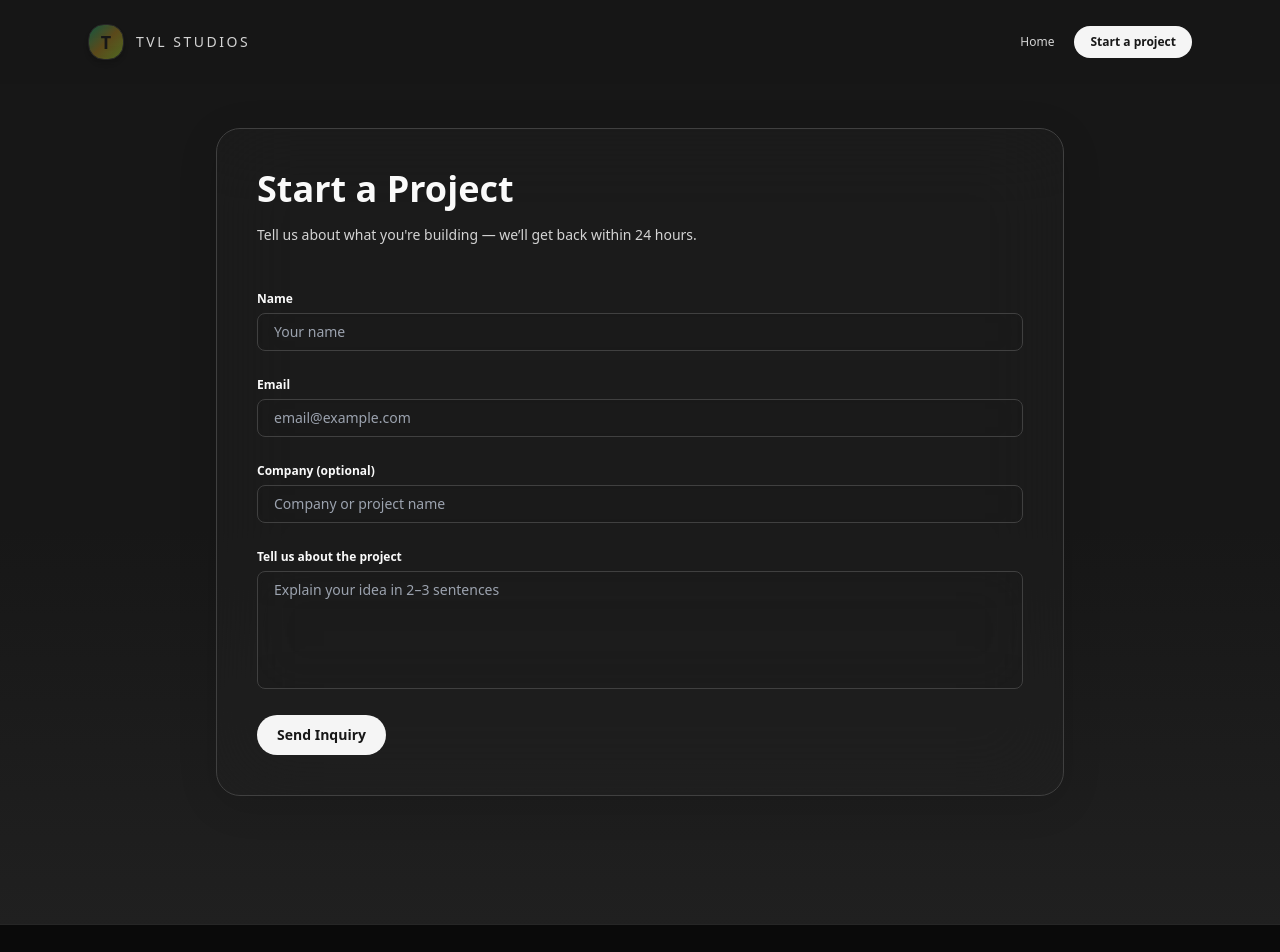
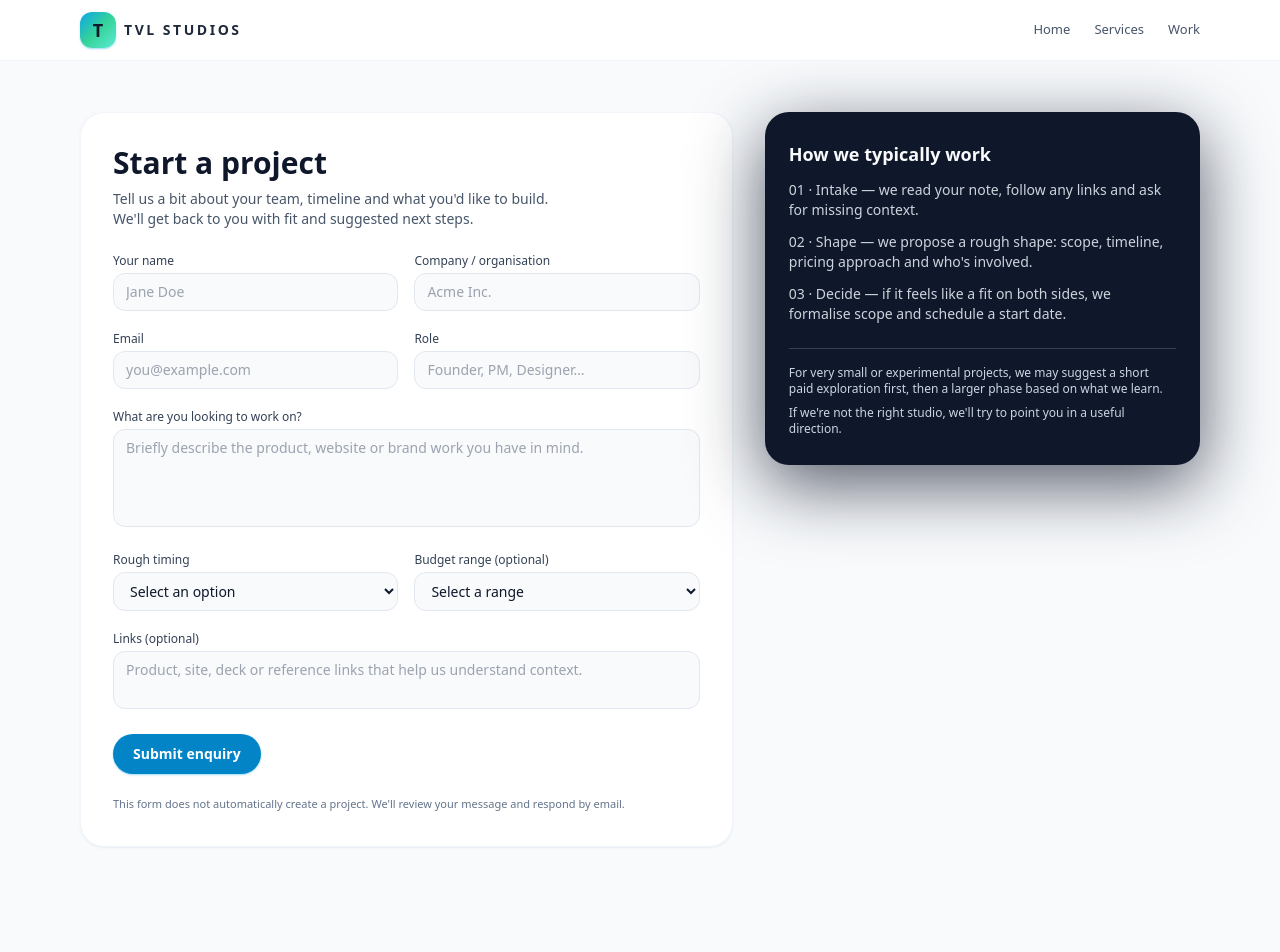
Before and after one commit to Umday-231105/tvlstudios, a Next.js app: page /start-project in a window 1280 px wide. Shown: the top 952 px of the page. Built offline with nearby package versions, Linux system fonts and the light colour scheme.

Commit message:
Update page.jsx

```diff
--- a/src/app/start-project/page.jsx
+++ b/src/app/start-project/page.jsx
@@ -1,81 +1,100 @@
 "use client";
 
 import React, { useState, useEffect } from "react";
-import { ArrowRight, Menu, X } from "lucide-react";
-import { useTheme } from "../ThemeProvider";
+import { motion } from "framer-motion";
+import {
+  Menu,
+  X,
+  Mail,
+  Instagram as InstagramIcon,
+} from "lucide-react";
 
-/* -------------------- NAVBAR -------------------- */
+const SMOOTH_TRANSITION = {
+  duration: 0.8,
+  ease: [0.25, 0.1, 0.25, 1],
+};
+
+const Reveal = ({ children, delay = 0, className = "" }) => (
+  <motion.div
+    initial={{ opacity: 0, y: 12 }}
+    whileInView={{ opacity: 1, y: 0 }}
+    viewport={{ once: true, amount: 0.15 }}
+    transition={{ ...SMOOTH_TRANSITION, delay }}
+    className={className}
+  >
+    {children}
+  </motion.div>
+);
+
+// ------- Navbar -------
 const Navbar = () => {
   const [isScrolled, setIsScrolled] = useState(false);
-  const [mobileMenuOpen, setMobileMenuOpen] = useState(false);
-  const { theme } = useTheme();
+  const [mobileOpen, setMobileOpen] = useState(false);
 
   useEffect(() => {
-    const onScroll = () => setIsScrolled(window.scrollY > 50);
+    const onScroll = () => setIsScrolled(window.scrollY > 40);
     window.addEventListener("scroll", onScroll);
     return () => window.removeEventListener("scroll", onScroll);
   }, []);
 
   return (
     <nav
-      className={`fixed top-0 left-0 right-0 z-50 transition-all duration-500 ${
+      className={`fixed top-0 left-0 right-0 z-40 transition-all duration-300 ${
         isScrolled
-          ? theme === "dark"
-            ? "bg-neutral-900/85 backdrop-blur-xl border-b border-neutral-800 py-4"
-            : "bg-white/80 backdrop-blur-xl border-b border-neutral-200 py-4"
-          : theme === "dark"
-          ? "bg-neutral-900/40 backdrop-blur-xl py-6"
-          : "bg-white/60 backdrop-blur-xl py-6"
+          ? "bg-white shadow-md shadow-slate-200/70"
+          : "bg-white/95 backdrop-blur-sm border-b border-slate-100"
       }`}
     >
-      <div className="max-w-6xl mx-auto px-6 flex items-center justify-between">
-        <a href="/" className="flex items-center gap-3 group">
-          <div className="w-9 h-9 rounded-2xl bg-gradient-to-br from-emerald-200 via-amber-100 to-lime-100 dark:from-emerald-500/40 dark:via-amber-400/30 dark:to-lime-400/40 flex items-center justify-center shadow-md border border-white/80 dark:border-neutral-800">
-            <span className="text-neutral-900 dark:text-neutral-900 font-semibold text-lg">T</span>
+      <div className="max-w-6xl mx-auto px-4 py-3 flex items-center justify-between">
+        <a href="/" className="flex items-center gap-2 group">
+          <div className="w-9 h-9 rounded-xl bg-gradient-to-br from-sky-500 via-emerald-400 to-teal-300 flex items-center justify-center shadow-sm shadow-sky-500/40">
+            <span className="text-slate-900 font-semibold text-lg">T</span>
           </div>
-
-          <span className="font-medium text-sm tracking-[0.18em] uppercase text-neutral-700 dark:text-neutral-300 transition">
+          <span className="font-semibold text-sm tracking-[0.18em] uppercase text-slate-800 group-hover:text-slate-900">
             TVL Studios
           </span>
         </a>
 
-        <div className="hidden md:flex items-center gap-5 text-xs text-neutral-600 dark:text-neutral-300">
-          <a href="/" className="hover:text-neutral-900 dark:hover:text-white transition">
+        <div className="hidden md:flex items-center gap-6 text-[13px] text-slate-600">
+          <a href="/" className="hover:text-slate-900 transition-colors">
             Home
           </a>
+          <a href="/#services" className="hover:text-slate-900 transition-colors">
+            Services
+          </a>
+          <a href="/#work" className="hover:text-slate-900 transition-colors">
+            Work
+          </a>
+        </div>
 
         <button
-            onClick={() => (window.location.href = "/start-project")}
-            className="px-4 py-2 rounded-full bg-neutral-900 text-neutral-50 dark:bg-neutral-100 dark:text-neutral-900 font-semibold"
+          className="md:hidden text-slate-800"
+          onClick={() => setMobileOpen((v) => !v)}
         >
-            Start a project
+          {mobileOpen ? <X /> : <Menu />}
         </button>
       </div>
 
-        <button
-          onClick={() => setMobileMenuOpen((v) => !v)}
-          className="md:hidden text-neutral-700 dark:text-neutral-100"
-        >
-          {mobileMenuOpen ? <X /> : <Menu />}
-        </button>
-      </div>
-
-      {mobileMenuOpen && (
-        <div className="md:hidden border-t border-neutral-200 dark:border-neutral-800 bg-white/95 dark:bg-neutral-900/95 backdrop-blur-xl">
-          <div className="px-4 py-4 text-neutral-800 dark:text-neutral-100 flex flex-col gap-3">
-            <a href="/" onClick={() => setMobileMenuOpen(false)}>
+      {mobileOpen && (
+        <div className="md:hidden border-t border-slate-100 bg-white">
+          <div className="max-w-6xl mx-auto px-4 py-4 flex flex-col gap-3 text-sm text-slate-800">
+            <a href="/" onClick={() => setMobileOpen(false)} className="py-1">
               Home
             </a>
-
-            <button
-              onClick={() => {
-                setMobileMenuOpen(false);
-                window.location.href = "/start-project";
-              }}
-              className="px-4 py-2 rounded-full bg-neutral-900 text-white dark:bg-neutral-100 dark:text-neutral-900"
+            <a
+              href="/#services"
+              onClick={() => setMobileOpen(false)}
+              className="py-1"
             >
-              Start a Project
-            </button>
+              Services
+            </a>
+            <a
+              href="/#work"
+              onClick={() => setMobileOpen(false)}
+              className="py-1"
+            >
+              Work
+            </a>
           </div>
         </div>
       )}
@@ -83,170 +102,247 @@ const Navbar = () => {
   );
 };
 
-/* -------------------- FOOTER -------------------- */
-const Footer = () => {
-  const { theme } = useTheme();
+// ------- Footer -------
+const Footer = () => (
+  <footer className="w-full border-t border-slate-100 bg-slate-50 py-10 mt-16">
+    <div className="max-w-6xl mx-auto px-4">
+      <div className="flex flex-col md:flex-row md:items-center md:justify-between gap-6 mb-8">
+        <div>
+          <h2 className="text-lg md:text-xl font-semibold mb-2 text-slate-900">
+            Prefer email instead?
+          </h2>
+          <p className="text-xs text-slate-600 max-w-md">
+            You can always reach out directly with context and links. We&apos;ll
+            reply with clarifying questions or next steps.
+          </p>
+        </div>
+        <div className="flex flex-col items-start md:items-end gap-2 text-xs text-slate-700">
+          <div className="flex items-center gap-2">
+            <Mail className="w-3.5 h-3.5 text-sky-500" />
+            <span>tvlstudioz@gmail.com</span>
+          </div>
+        </div>
+      </div>
 
-  return (
-    <footer className="w-full border-t border-neutral-200 dark:border-neutral-800 bg-white dark:bg-neutral-950 py-12 relative z-10">
-      <div className="max-w-6xl mx-auto px-6 text-sm text-neutral-700 dark:text-neutral-300">
-        <div className="flex justify-between items-center flex-wrap gap-4 border-b border-neutral-300/40 dark:border-neutral-800 pb-4">
-          <p>© 2026 TVL Studios</p>
-          <div className="flex gap-6">
-            <a href="/privacy-policy" className="hover:opacity-60">Privacy Policy</a>
-            <a href="/terms-of-service" className="hover:opacity-60">Terms of Service</a>
+      <div className="flex flex-col md:flex-row md:items-center md:justify-between gap-4 text-[11px] text-slate-500 border-t border-slate-100 pt-4">
+        <div className="flex items-center gap-2">
+          <div className="w-7 h-7 rounded-xl bg-gradient-to-br from-sky-500 via-emerald-400 to-teal-300 flex items-center justify-center">
+            <span className="text-slate-900 text-sm font-semibold">T</span>
+          </div>
+          <span>© 2026 TVL Studios.</span>
+        </div>
+        <div className="flex items-center gap-4">
+          <a
+            href="https://www.instagram.com/tvlstudios.xyz/"
+            className="flex items-center gap-1 hover:text-slate-700 transition-colors"
+          >
+            <InstagramIcon className="w-3.5 h-3.5" />
+            Instagram
+          </a>
+          <a href="/privacy-policy" className="hover:text-slate-700 transition-colors">
+            Privacy Policy
+          </a>
+          <a href="/terms-of-service" className="hover:text-slate-700 transition-colors">
+            Terms of Service
+          </a>
         </div>
       </div>
     </div>
   </footer>
 );
-};
 
-/* -------------------- START PROJECT PAGE -------------------- */
+// ------- PAGE -------
 export default function StartProjectPage() {
-  const { theme } = useTheme();
-
-  const [form, setForm] = useState({
-    name: "",
-    email: "",
-    company: "",
-    budget: "",
-    timeline: "",
-    message: "",
-  });
-
-  const [errors, setErrors] = useState({});
-  const [submitted, setSubmitted] = useState(false);
-
-  const validate = () => {
-    const e = {};
-    if (!form.name.trim()) e.name = "Name is required";
-    if (!form.email.trim()) e.email = "Email is required";
-    return e;
-  };
-
-  const handleSubmit = (e) => {
-    e.preventDefault();
-
-    const v = validate();
-    setErrors(v);
-
-    if (Object.keys(v).length > 0) return;
-
-    setSubmitted(true);
-  };
-
   return (
-    <div
-      className={`min-h-screen relative overflow-hidden transition-colors duration-500 ${
-        theme === "dark"
-          ? "bg-neutral-900 text-neutral-50"
-          : "bg-neutral-50 text-neutral-900"
-      }`}
-    >
-      {/* --- Light Mode Background --- */}
-      {theme === "light" && (
-        <div className="absolute inset-0 bg-gradient-to-b from-white via-neutral-50 to-emerald-50/30 z-0"></div>
-      )}
-
-      {/* --- Dark Mode Background --- */}
-      {theme === "dark" && (
-        <>
-          <div className="absolute inset-0 bg-neutral-900 z-0"></div>
-          <div className="absolute inset-0 bg-gradient-to-b from-neutral-900 via-neutral-900 to-neutral-800 z-0 opacity-80"></div>
-        </>
-      )}
-
-      {/* NAVBAR */}
+    <div className="min-h-screen bg-slate-50 text-slate-900">
       <Navbar />
 
-
-     {/* ---------- MAIN GLASS CARD ---------- */}
-      <main className="relative z-10 max-w-4xl mx-auto px-6 py-32">
-        <div
-          className="
-            rounded-3xl
-            bg-white/20 dark:bg-neutral-800/30
-            backdrop-blur-2xl
-            border border-white/40 dark:border-neutral-700
-            shadow-[0_8px_40px_rgba(0,0,0,0.12)]
-            p-10
-          "
-        >
-          <h1 className="text-3xl md:text-4xl font-semibold mb-4">Start a Project</h1>
-          <p className="text-sm text-neutral-700 dark:text-neutral-300 mb-10">
-            Tell us about what you're building — we’ll get back within 24 hours.
+      <main className="pt-24 md:pt-28 pb-16">
+        <section className="max-w-6xl mx-auto px-4">
+          <Reveal>
+            <div className="grid grid-cols-1 md:grid-cols-[3fr,2fr] gap-8 items-start">
+              {/* Left: form */}
+              <div className="rounded-3xl bg-white border border-slate-100 shadow-sm shadow-slate-200/70 px-6 md:px-8 py-8">
+                <h1 className="text-2xl md:text-3xl font-semibold mb-2 text-slate-900">
+                  Start a project
+                </h1>
+                <p className="text-sm text-slate-600 mb-6 max-w-md">
+                  Tell us a bit about your team, timeline and what you&apos;d
+                  like to build. We&apos;ll get back to you with fit and
+                  suggested next steps.
                 </p>
 
-          {/* ---------- FORM ---------- */}
-          <form onSubmit={handleSubmit} className="space-y-5">
-            {/* Name */}
+                <form
+                  className="space-y-5 text-sm"
+                  onSubmit={(e) => {
+                    e.preventDefault();
+                    alert(
+                      "This form is a front‑end only placeholder. Hook it up to your backend, Airtable, Notion or email tool."
+                    );
+                  }}
+                >
+                  <div className="grid grid-cols-1 md:grid-cols-2 gap-4">
                     <div>
-              <label className="text-xs font-semibold">Name</label>
+                      <label className="block text-xs font-medium text-slate-700 mb-1">
+                        Your name
+                      </label>
                       <input
-                className="w-full px-4 py-2 mt-1 rounded-lg bg-white/30 dark:bg-neutral-900/30 backdrop-blur-xl border border-white/40 dark:border-neutral-700 text-sm"
-                placeholder="Your name"
-                value={form.name}
-                onChange={(e) => setForm({ ...form, name: e.target.value })}
+                        type="text"
+                        required
+                        className="w-full rounded-xl border border-slate-200 bg-slate-50 px-3 py-2 text-sm outline-none focus:ring-2 focus:ring-sky-500 focus:border-sky-500"
+                        placeholder="Jane Doe"
                       />
-              {errors.name && (
-                <p className="text-xs text-rose-500 mt-1">{errors.name}</p>
-              )}
+                    </div>
+                    <div>
+                      <label className="block text-xs font-medium text-slate-700 mb-1">
+                        Company / organisation
+                      </label>
+                      <input
+                        type="text"
+                        className="w-full rounded-xl border border-slate-200 bg-slate-50 px-3 py-2 text-sm outline-none focus:ring-2 focus:ring-sky-500 focus:border-sky-500"
+                        placeholder="Acme Inc."
+                      />
+                    </div>
                   </div>
 
-            {/* Email */}
+                  <div className="grid grid-cols-1 md:grid-cols-2 gap-4">
                     <div>
-              <label className="text-xs font-semibold">Email</label>
+                      <label className="block text-xs font-medium text-slate-700 mb-1">
+                        Email
+                      </label>
                       <input
-                className="w-full px-4 py-2 mt-1 rounded-lg bg-white/30 dark:bg-neutral-900/30 backdrop-blur-xl border border-white/40 dark:border-neutral-700 text-sm"
-                placeholder="email@example.com"
-                value={form.email}
-                onChange={(e) => setForm({ ...form, email: e.target.value })}
+                        type="email"
+                        required
+                        className="w-full rounded-xl border border-slate-200 bg-slate-50 px-3 py-2 text-sm outline-none focus:ring-2 focus:ring-sky-500 focus:border-sky-500"
+                        placeholder="you@example.com"
                       />
-              {errors.email && (
-                <p className="text-xs text-rose-500 mt-1">{errors.email}</p>
-              )}
+                    </div>
+                    <div>
+                      <label className="block text-xs font-medium text-slate-700 mb-1">
+                        Role
+                      </label>
+                      <input
+                        type="text"
+                        className="w-full rounded-xl border border-slate-200 bg-slate-50 px-3 py-2 text-sm outline-none focus:ring-2 focus:ring-sky-500 focus:border-sky-500"
+                        placeholder="Founder, PM, Designer…"
+                      />
+                    </div>
                   </div>
 
-            {/* Company */}
                   <div>
-              <label className="text-xs font-semibold">Company (optional)</label>
-              <input
-                className="w-full px-4 py-2 mt-1 rounded-lg bg-white/30 dark:bg-neutral-900/30 backdrop-blur-xl border border-white/40 dark:border-neutral-700 text-sm"
-                placeholder="Company or project name"
-                value={form.company}
-                onChange={(e) => setForm({ ...form, company: e.target.value })}
+                    <label className="block text-xs font-medium text-slate-700 mb-1">
+                      What are you looking to work on?
+                    </label>
+                    <textarea
+                      rows={4}
+                      required
+                      className="w-full rounded-xl border border-slate-200 bg-slate-50 px-3 py-2 text-sm outline-none focus:ring-2 focus:ring-sky-500 focus:border-sky-500 resize-none"
+                      placeholder="Briefly describe the product, website or brand work you have in mind."
                     />
                   </div>
 
-            {/* Message */}
+                  <div className="grid grid-cols-1 md:grid-cols-2 gap-4">
                     <div>
-              <label className="text-xs font-semibold">Tell us about the project</label>
+                      <label className="block text-xs font-medium text-slate-700 mb-1">
+                        Rough timing
+                      </label>
+                      <select
+                        className="w-full rounded-xl border border-slate-200 bg-slate-50 px-3 py-2 text-sm outline-none focus:ring-2 focus:ring-sky-500 focus:border-sky-500"
+                        defaultValue=""
+                      >
+                        <option value="" disabled>
+                          Select an option
+                        </option>
+                        <option>As soon as possible</option>
+                        <option>Next 1–3 months</option>
+                        <option>3–6 months</option>
+                        <option>Just exploring</option>
+                      </select>
+                    </div>
+                    <div>
+                      <label className="block text-xs font-medium text-slate-700 mb-1">
+                        Budget range (optional)
+                      </label>
+                      <select
+                        className="w-full rounded-xl border border-slate-200 bg-slate-50 px-3 py-2 text-sm outline-none focus:ring-2 focus:ring-sky-500 focus:border-sky-500"
+                        defaultValue=""
+                      >
+                        <option value="" disabled>
+                          Select a range
+                        </option>
+                        <option>Under $2k</option>
+                        <option>$2k – $5k</option>
+                        <option>$5k – $10k</option>
+                        <option>$10k+</option>
+                        <option>Not sure yet</option>
+                      </select>
+                    </div>
+                  </div>
+
+                  <div>
+                    <label className="block text-xs font-medium text-slate-700 mb-1">
+                      Links (optional)
+                    </label>
                     <textarea
-                rows="5"
-                className="w-full px-4 py-2 mt-1 rounded-lg bg-white/30 dark:bg-neutral-900/30 backdrop-blur-xl border border-white/40 dark:border-neutral-700 text-sm resize-none"
-                placeholder="Explain your idea in 2–3 sentences"
-                value={form.message}
-                onChange={(e) => setForm({ ...form, message: e.target.value })}
+                      rows={2}
+                      className="w-full rounded-xl border border-slate-200 bg-slate-50 px-3 py-2 text-sm outline-none focus:ring-2 focus:ring-sky-500 focus:border-sky-500 resize-none"
+                      placeholder="Product, site, deck or reference links that help us understand context."
                     />
                   </div>
 
-            {/* Submit */}
                   <button
                     type="submit"
-              className="px-5 py-2.5 rounded-full bg-neutral-900 text-neutral-50 dark:bg-neutral-100 dark:text-neutral-900 text-sm font-semibold hover:scale-[1.02] active:scale-[0.97] transition"
+                    className="mt-2 inline-flex items-center justify-center px-5 py-2.5 rounded-full bg-sky-600 text-white text-sm font-semibold hover:bg-sky-500 transition-all shadow-sm shadow-sky-500/40"
                   >
-              Send Inquiry
+                    Submit enquiry
                   </button>
 
-            {submitted && (
-              <p className="text-emerald-500 text-sm mt-2">Message received!</p>
-            )}
+                  <p className="text-[11px] text-slate-500 mt-3">
+                    This form does not automatically create a project. We&apos;ll
+                    review your message and respond by email.
+                  </p>
                 </form>
               </div>
+
+              {/* Right: small info block */}
+              <div className="rounded-3xl bg-slate-900 text-slate-50 px-6 py-7 shadow-[0_20px_70px_rgba(15,23,42,0.7)]">
+                <h2 className="text-lg font-semibold mb-3">
+                  How we typically work
+                </h2>
+                <ul className="space-y-3 text-sm text-slate-200/90">
+                  <li>
+                    <span className="font-medium">01 · Intake</span> — we read
+                    your note, follow any links and ask for missing context.
+                  </li>
+                  <li>
+                    <span className="font-medium">02 · Shape</span> — we propose
+                    a rough shape: scope, timeline, pricing approach and who&apos;s
+                    involved.
+                  </li>
+                  <li>
+                    <span className="font-medium">03 · Decide</span> — if it
+                    feels like a fit on both sides, we formalise scope and
+                    schedule a start date.
+                  </li>
+                </ul>
+
+                <div className="mt-6 border-t border-slate-700 pt-4 text-xs text-slate-300 space-y-2">
+                  <p>
+                    For very small or experimental projects, we may suggest a{" "}
+                    <span className="font-medium">short paid exploration</span>{" "}
+                    first, then a larger phase based on what we learn.
+                  </p>
+                  <p>
+                    If we&apos;re not the right studio, we&apos;ll try to point
+                    you in a useful direction.
+                  </p>
+                </div>
+              </div>
+            </div>
+          </Reveal>
+        </section>
       </main>
 
-      {/* FOOTER */}
       <Footer />
     </div>
   );
```
Lines whose indentation alone changed are shown as unchanged.
